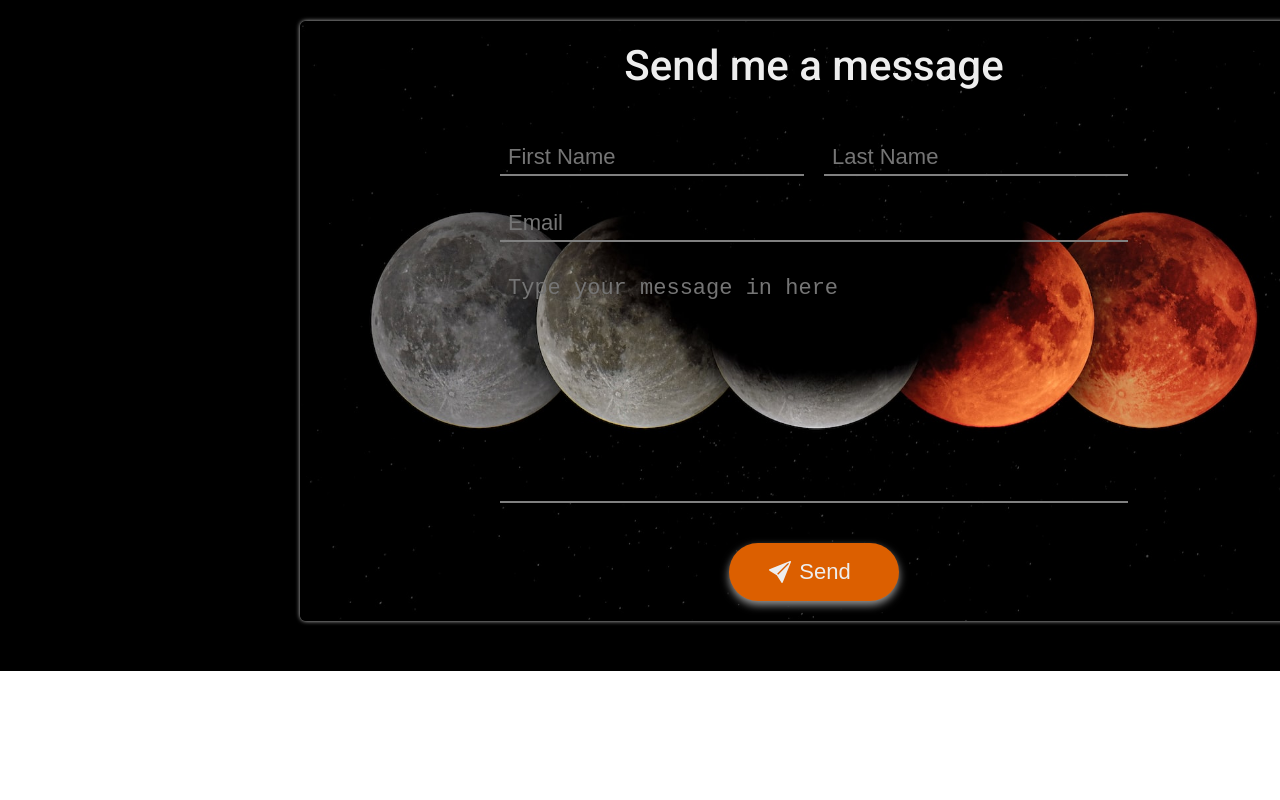
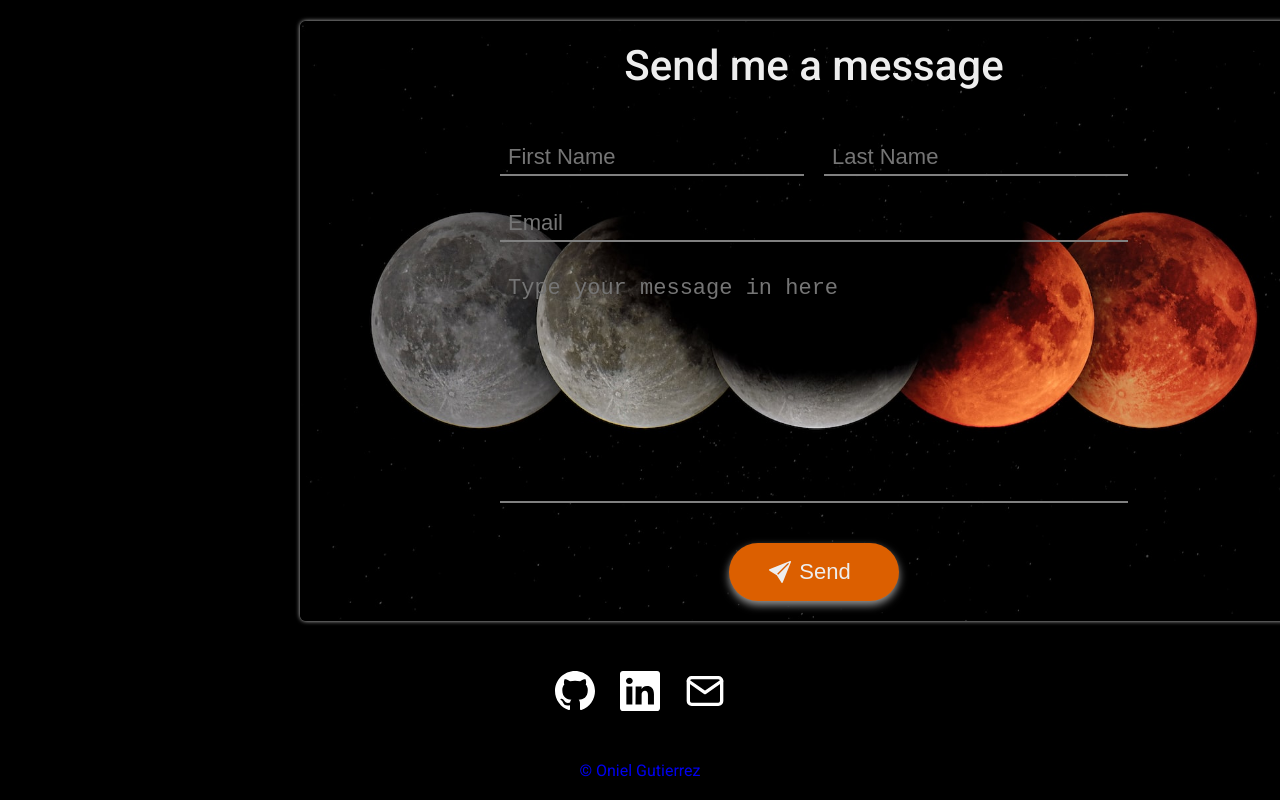
Before and after one commit to Onionie/portfolio, a React (Create React App) app: page / in a window 1280 px wide. Shown: the part 2504-3304 px from the top of the page. Before the commit the page ends 3175 px from the top, so only its background shows below. Built offline with nearby package versions, Linux system fonts and the light colour scheme.

Commit message:
Created a footer with working links

```diff
--- a/src/App.js
+++ b/src/App.js
@@ -4,6 +4,7 @@ import Skills from './Components/Skills';
 import Projects from './Components/Projects';
 import Contact from './Components/Contact';
 import ScrollToTop from './Components/ScrollToTop';
+import Footer from './Components/Footer';
 
 function App() {
   return (
@@ -14,6 +15,7 @@ function App() {
       <Projects />
       <Contact />
       <ScrollToTop />
+      <Footer />
     </>
   );
 }
--- /dev/null
+++ b/src/Components/Footer.js
@@ -0,0 +1,35 @@
+import React from 'react';
+import { BsGithub, BsLinkedin } from 'react-icons/bs';
+import { FiMail } from 'react-icons/fi';
+import styles from './Footer.module.css';
+
+const Footer = () => {
+  return (
+    <footer>
+      <ul>
+        <li>
+          <a href="https://github.com/Onionie">
+            <BsGithub />
+          </a>
+        </li>
+        <li>
+          <a href="https://www.linkedin.com/in/onionie/">
+            <BsLinkedin />
+          </a>
+        </li>
+        <li>
+          <a href="mailto:gutierrezoniel97@gmail.com">
+            <FiMail />
+          </a>
+        </li>
+      </ul>
+      <div className={styles.copy}>
+        <a href="https://github.com/Onionie/My_Portfolio">
+          &copy; Oniel Gutierrez
+        </a>
+      </div>
+    </footer>
+  );
+};
+
+export default Footer;
--- /dev/null
+++ b/src/Components/Footer.module.css
@@ -0,0 +1,44 @@
+footer {
+  min-height: 8rem;
+  max-width: 100%;
+  background-color: black;
+  font-size: 4rem;
+}
+
+footer ul {
+  display: flex;
+  align-items: center;
+  justify-content: center;
+  gap: 2.5rem;
+  list-style: none;
+}
+
+footer li svg,
+.copy a:link {
+  cursor: pointer;
+  text-decoration: none;
+  transition: all 0.3s;
+}
+
+footer li svg:hover,
+.copy a:hover {
+  color: rgb(245, 61, 33);
+}
+
+footer li a:link,
+footer li a:visited,
+.copy a:visited {
+  color: white;
+}
+
+.copy {
+  margin-top: 5rem;
+  padding-bottom: 2rem;
+  color: #ddd;
+  font-size: 1.6rem;
+  text-align: center;
+}
+
+.copy a:hover {
+  color: rgb(245, 61, 33);
+}
```
